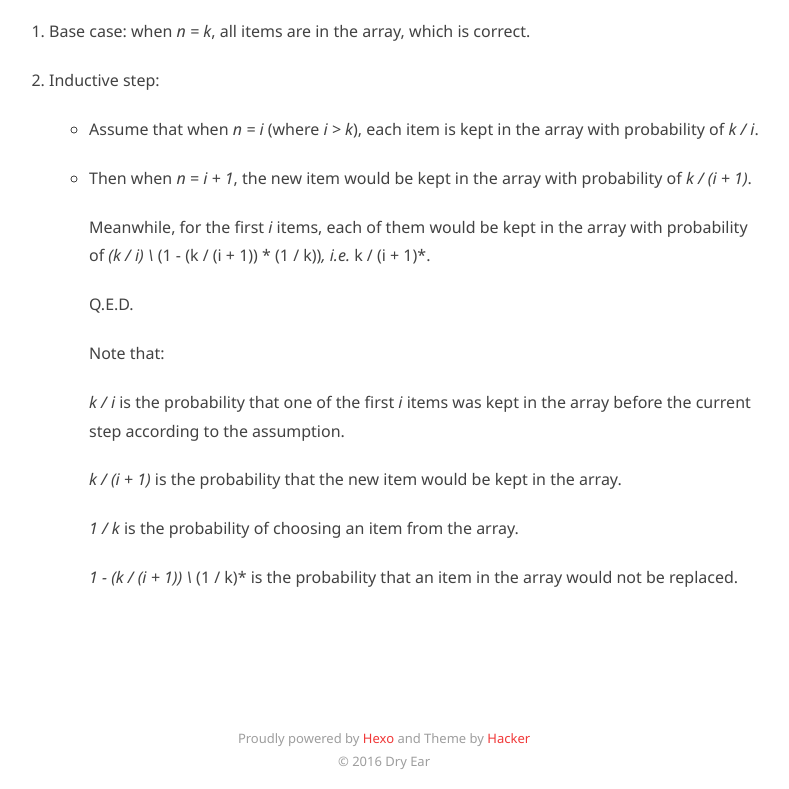
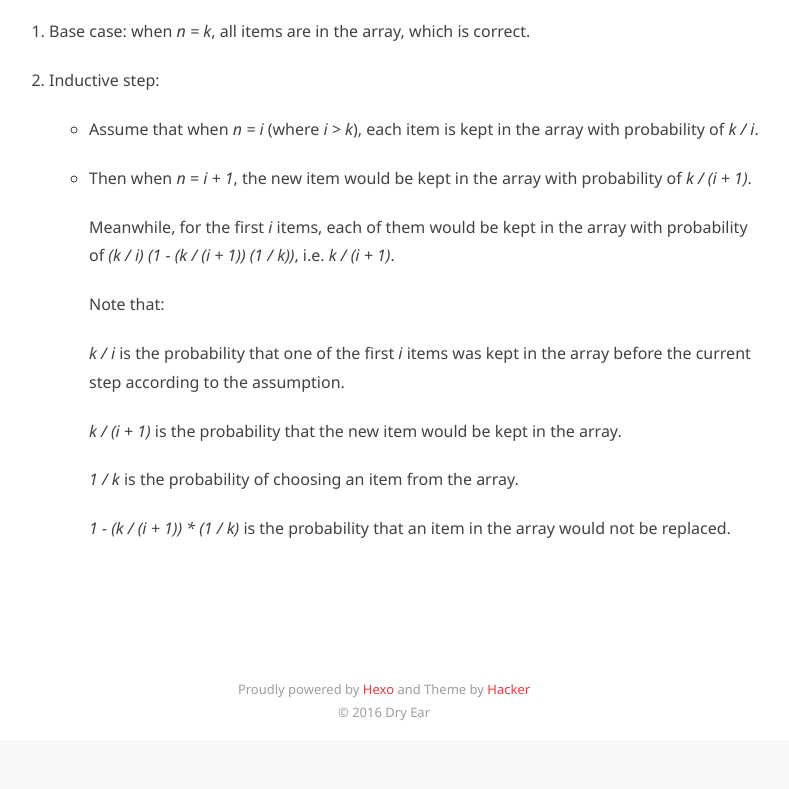
Before and after one commit to dryear/dryear.github.io, a plain HTML site: page 2016/10/23/A-Note-on-Reservoir-Sampling/index.html in a window 1280 px wide. Shown: the part 925-1714 px from the top of the page, without its empty margins (256-1045 px from the left). After the commit the page ends 1665 px from the top, so only its background shows below. Drawn offline with Linux system fonts and the light colour scheme; a script that the page names is missing.

Commit message:
Site updated: 2016-10-24 00:38:17

```diff
--- a/2016/10/23/A-Note-on-Reservoir-Sampling/index.html
+++ b/2016/10/23/A-Note-on-Reservoir-Sampling/index.html
@@ -110,13 +110,12 @@ Reservoir sampling is a family of randomized algorithms for randomly choosing a
 <li><p>Assume that when <em>n = i</em> (where <em>i &gt; k</em>), each item is kept in the array with probability of <em>k / i</em>.</p>
 </li>
 <li><p>Then when <em>n = i + 1</em>, the new item would be kept in the array with probability of <em>k / (i + 1)</em>.</p>
-<p>  Meanwhile, for the first <em>i</em> items, each of them would be kept in the array with probability of <em>(k / i) \</em> (1 - (k / (i + 1)) * (1 / k))<em>, i.e. </em>k / (i + 1)*.</p>
-<p>  Q.E.D.</p>
+<p>  Meanwhile, for the first <em>i</em> items, each of them would be kept in the array with probability of <em>(k / i) <em> (1 - (k / (i + 1)) </em> (1 / k))</em>, i.e. <em>k / (i + 1)</em>.</p>
 <p>  Note that:</p>
 <p>  <em>k / i</em> is the probability that one of the first <em>i</em> items was kept in the array before the current step according to the assumption.</p>
 <p>  <em>k / (i + 1)</em> is the probability that the new item would be kept in the array.</p>
 <p>  <em>1 / k</em> is the probability of choosing an item from the array.</p>
-<p>  <em>1 - (k / (i + 1)) \</em> (1 / k)* is the probability that an item in the array would not be replaced.</p>
+<p>  <em>1 - (k / (i + 1)) * (1 / k)</em> is the probability that an item in the array would not be replaced.</p>
 </li>
 </ul>
 </li>
```
Also changed, not shown: index.html (+2 -3 lines).
